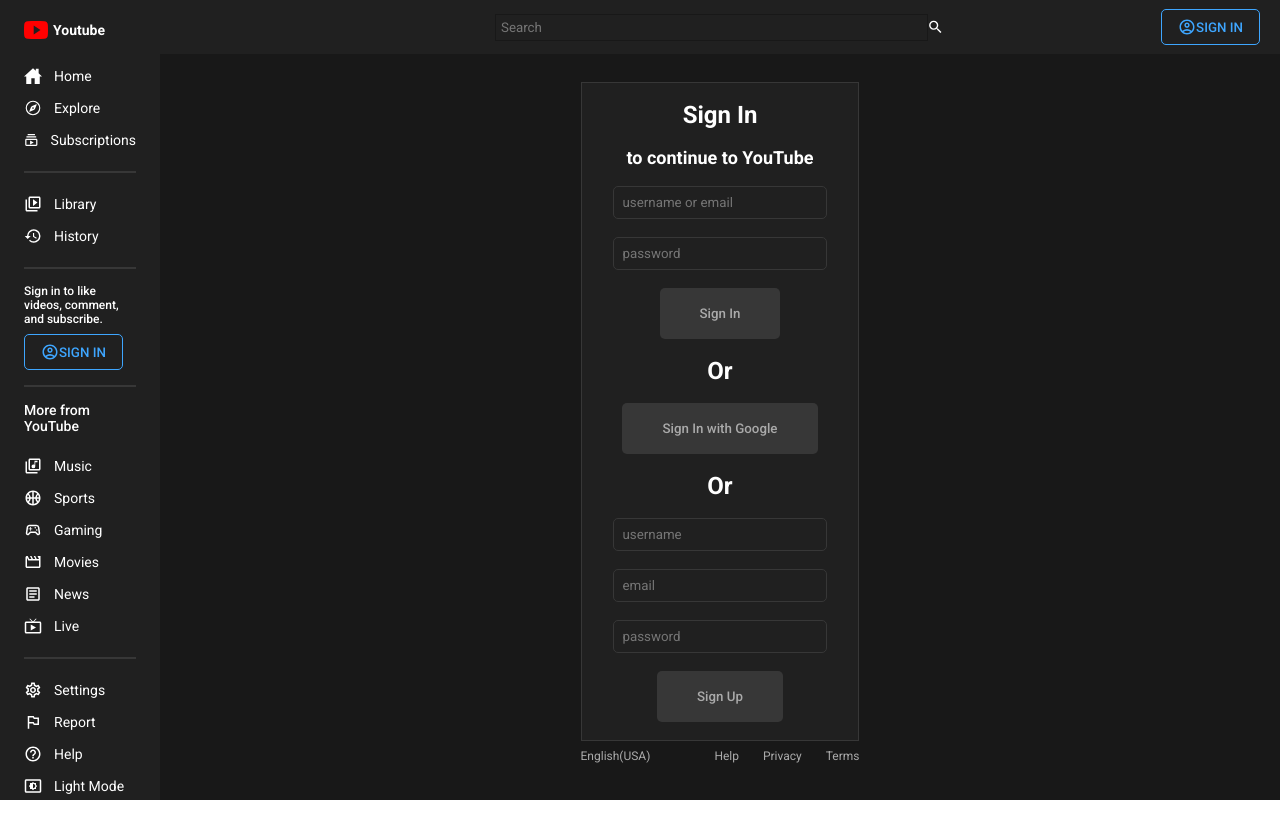
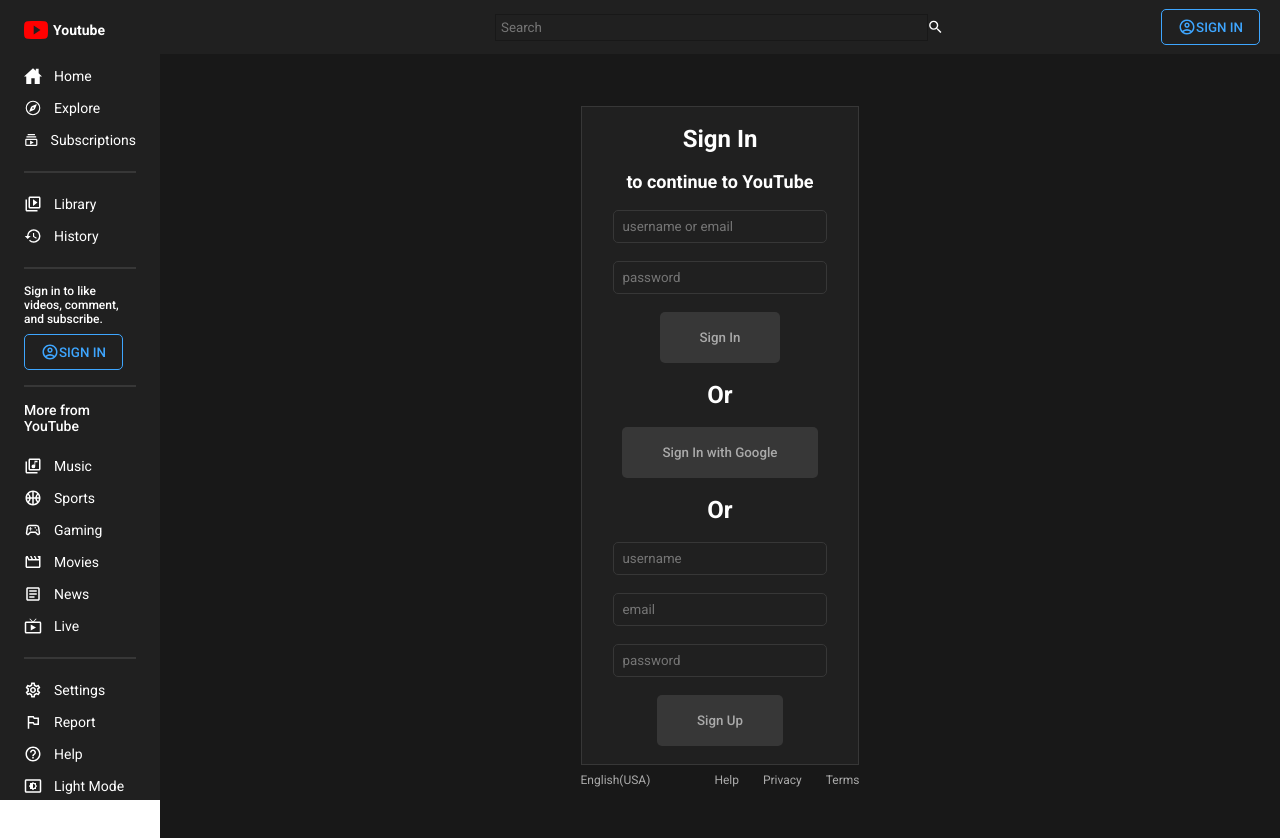
Before and after one commit to thisismemukul/youtube_clone, a React (Create React App) app in the folder client/: page /signin in a window 1280 px wide. Before the commit the page ends 800 px from the top, so only its background shows below. Built offline with nearby package versions, Linux system fonts and the light colour scheme.

Commit message:
final commit to google login

```diff
--- a/client/src/pages/SignIn.jsx
+++ b/client/src/pages/SignIn.jsx
@@ -12,6 +12,7 @@
     align-items: center;
     justify-content: center;
     height: calc(100vh - ${SPACING.m * 6}px);
+    margin: ${SPACING.l}px 0;
     color: ${({ theme }) => theme.text};
 `;
 const Wrapper = styled.div`
```
